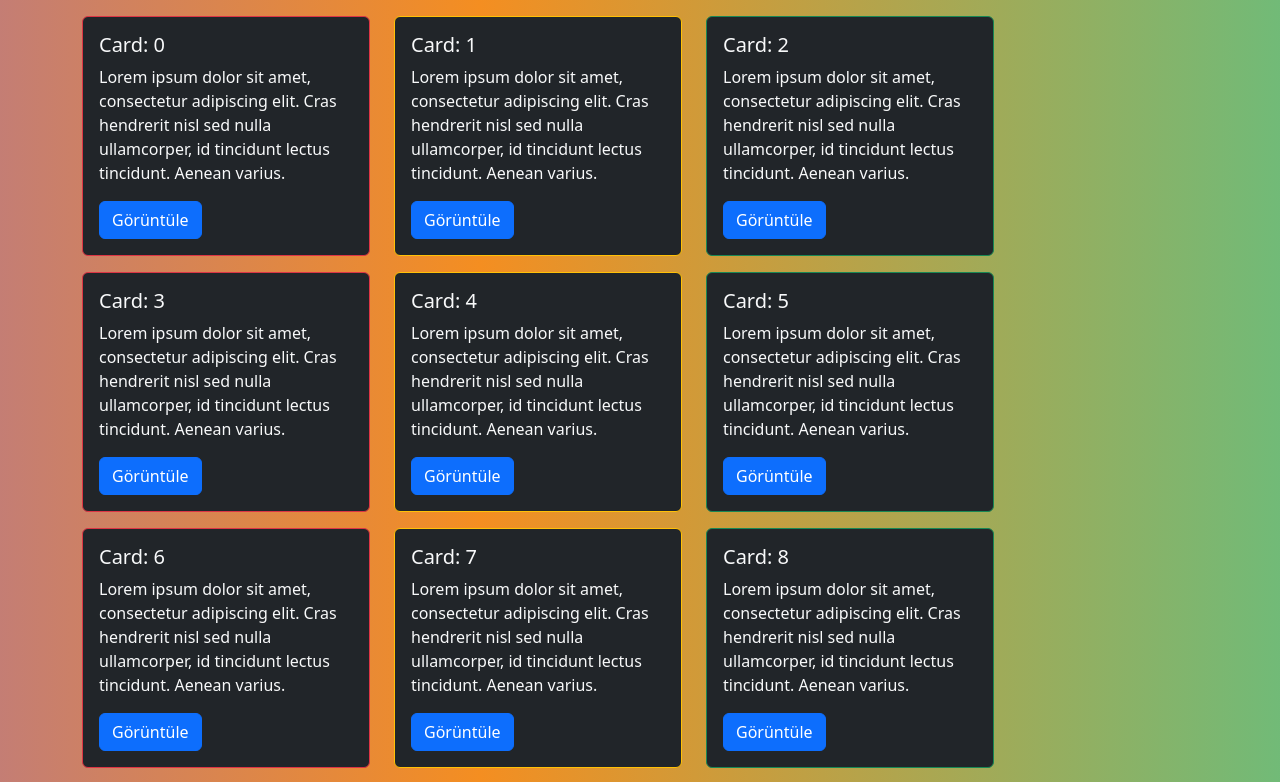
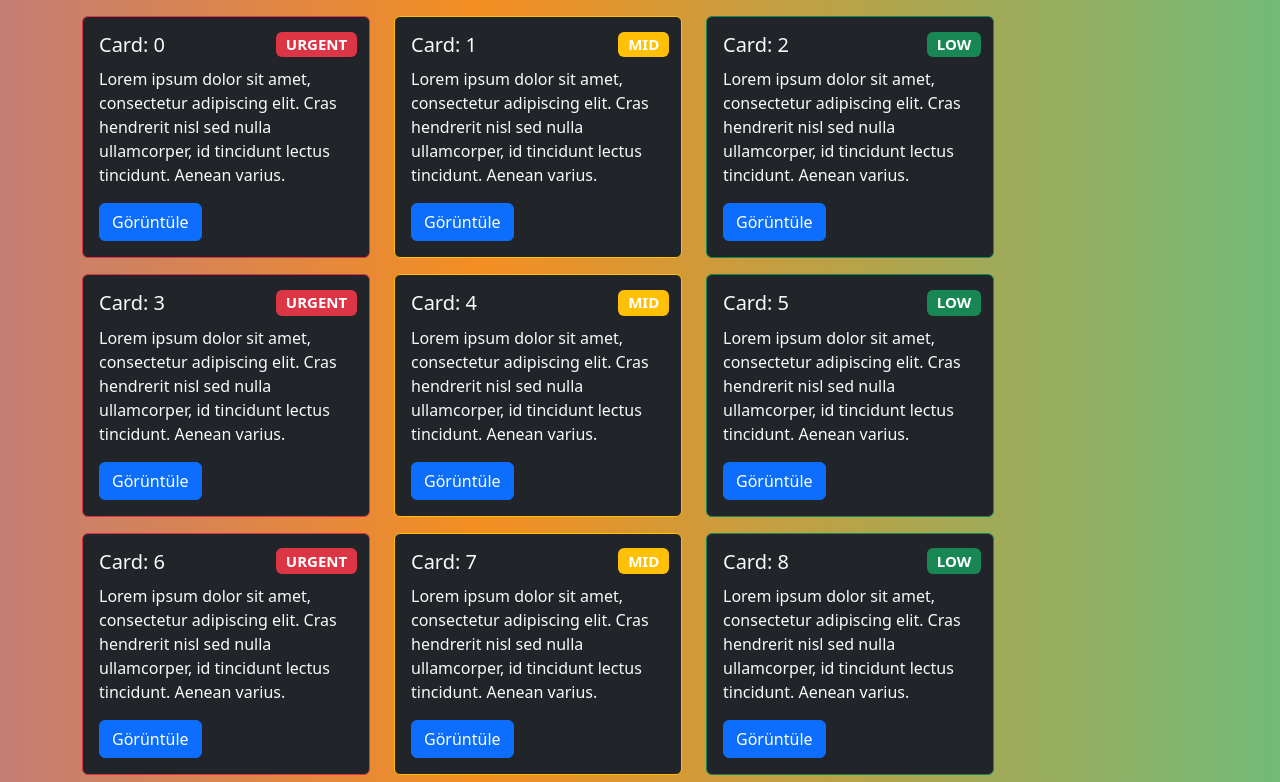
Before and after one commit to burakbaran/When-Where, a React (Create React App) app: page / in a window 1280 px wide. Shown: the top 782 px of the page. Built offline with nearby package versions, Linux system fonts and the light colour scheme.

Commit message:
badges added for cards.

```diff
--- /dev/null
+++ b/src/CardTitle/CardTitle.tsx
@@ -0,0 +1,26 @@
+import React from "react";
+import Container from "react-bootstrap/Container";
+import {Badge, Col, Row} from "react-bootstrap";
+import {cardPriorityConverter} from "../utils/card-priority-converter";
+
+const CardTitle = ({item}: any) => {
+  return (
+    <Container>
+      <Row style={{justifyContent: "space-between"}}>
+        <Col style={{paddingLeft: "0px"}} xs="auto">
+          {item.label}
+        </Col>
+        <Col xs="auto"/>
+        <Col xs="auto">
+          <Badge bg={cardPriorityConverter(item.priority)}
+                 style={{position: "relative", left: "16px", bottom: "2px"}}>
+            {item.priority}
+          </Badge>
+        </Col>
+      </Row>
+
+    </Container>
+  )
+}
+
+export default CardTitle;
--- a/src/MainLayout/MainLayout.tsx
+++ b/src/MainLayout/MainLayout.tsx
@@ -4,6 +4,7 @@ import React from "react";
 import {MainLayoutProps} from "./MainLayout.types";
 import "./MainLayout.styles.css";
 import {cardPriorityConverter} from "../utils/card-priority-converter";
+import CardTitle from "../CardTitle/CardTitle";
 
 
 const MainLayout = ({
@@ -22,7 +23,7 @@ const MainLayout = ({
                       text="light"
                 >
                   <Card.Body>
-                    <Card.Title>{item.label}</Card.Title>
+                    <Card.Title><CardTitle item={item}/></Card.Title>
                     <Card.Text>
                       {item.detail}
                     </Card.Text>
```
